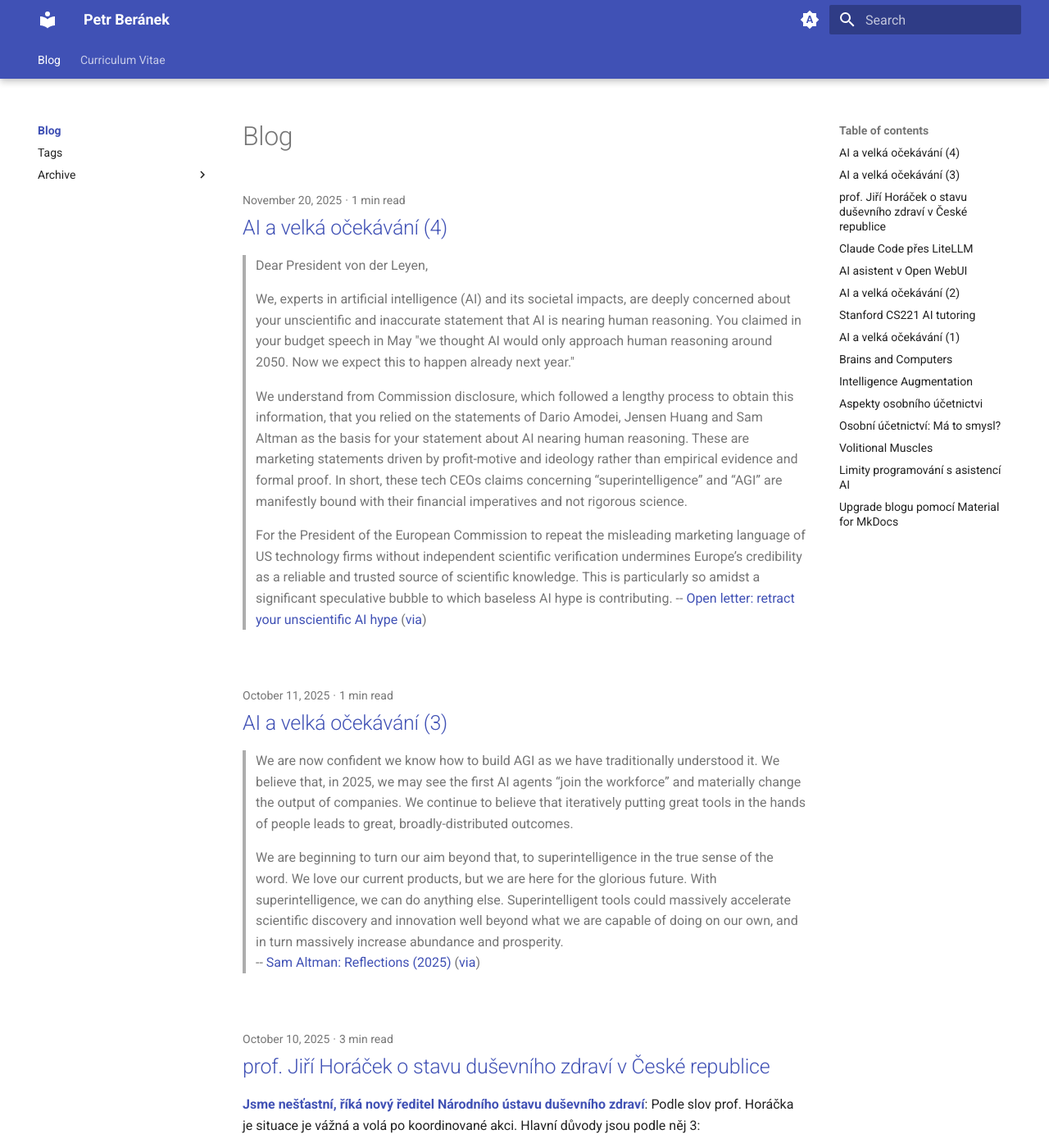
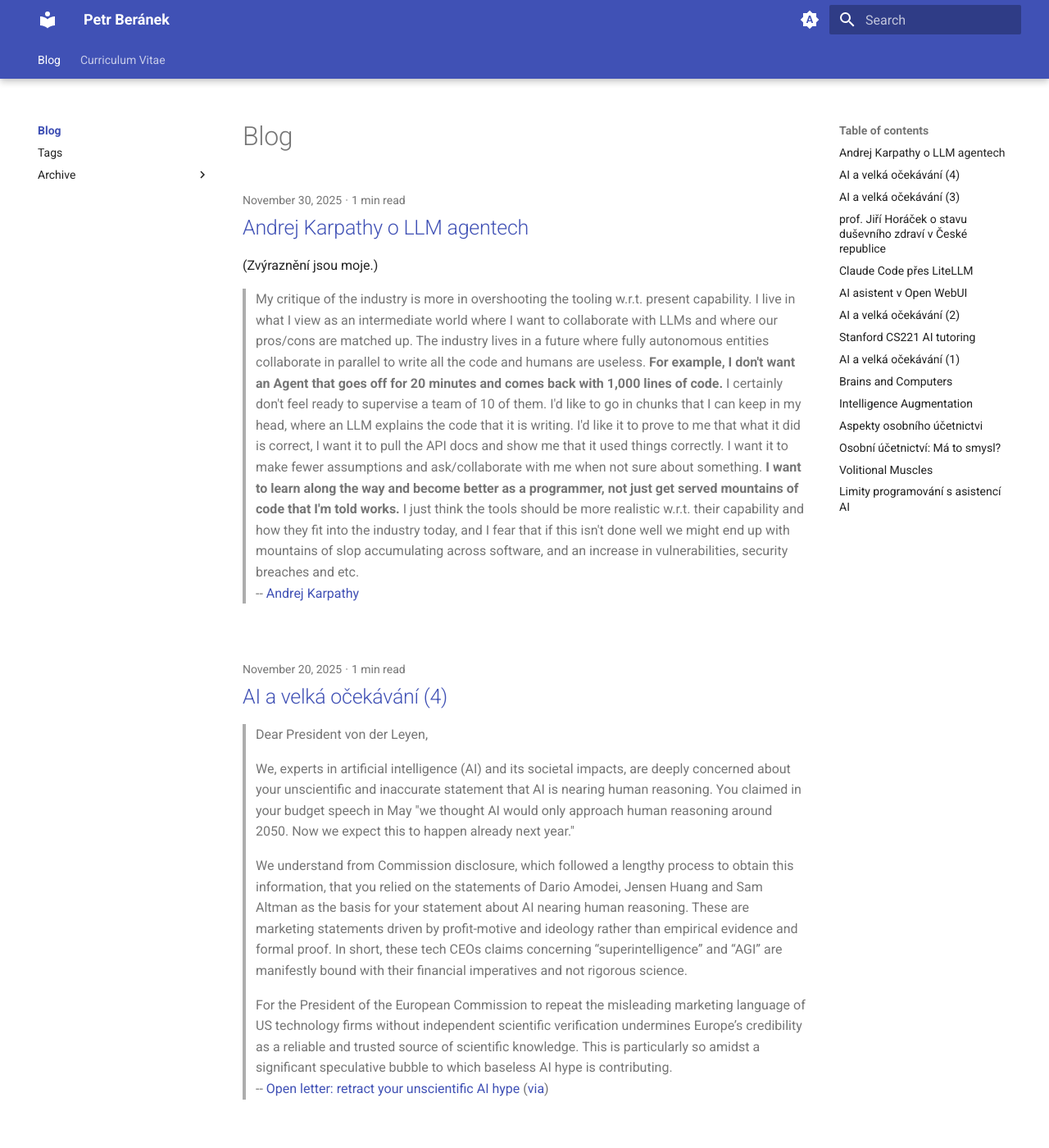
Before and after one commit to peberanek/peberanek.github.io, an MkDocs documentation site: the page built from docs/index.md, in a window 1280 px wide and 1400 px high. Shown: the whole window at 82% size. Built offline with MkDocs 1.6.1 and Material for MkDocs 9.7.7, drawn with Linux system fonts in a browser that asks for light colours; some of the changed text lies outside the part shown.

Commit message:
blog: add post about A. Karpathy about LLM agents

```diff
--- /dev/null
+++ b/docs/posts/andrej-karpathy-o-llm-agentech.md
@@ -0,0 +1,18 @@
+---
+date: 2025-11-30
+tags:
+  - ai
+  - ai-agents
+  - ai-assistants
+  - ai-risks
+  - andrej-karpathy
+  - generative-ai
+  - software-development
+---
+
+# Andrej Karpathy o LLM agentech
+
+(Zvýraznění jsou moje.)
+
+> My critique of the industry is more in overshooting the tooling w.r.t. present capability. I live in what I view as an intermediate world where I want to collaborate with LLMs and where our pros/cons are matched up. The industry lives in a future where fully autonomous entities collaborate in parallel to write all the code and humans are useless. **For example, I don't want an Agent that goes off for 20 minutes and comes back with 1,000 lines of code.** I certainly don't feel ready to supervise a team of 10 of them. I'd like to go in chunks that I can keep in my head, where an LLM explains the code that it is writing. I'd like it to prove to me that what it did is correct, I want it to pull the API docs and show me that it used things correctly. I want it to make fewer assumptions and ask/collaborate with me when not sure about something. **I want to learn along the way and become better as a programmer, not just get served mountains of code that I'm told works.** I just think the tools should be more realistic w.r.t. their capability and how they fit into the industry today, and I fear that if this isn't done well we might end up with mountains of slop accumulating across software, and an increase in vulnerabilities, security breaches and etc.
+-- [Andrej Karpathy](https://x.com/karpathy/status/1979644538185752935)
```
Also changed, not shown: docs/posts/ai-a-velka-ocekavani-4.md (line endings or trailing spaces).
